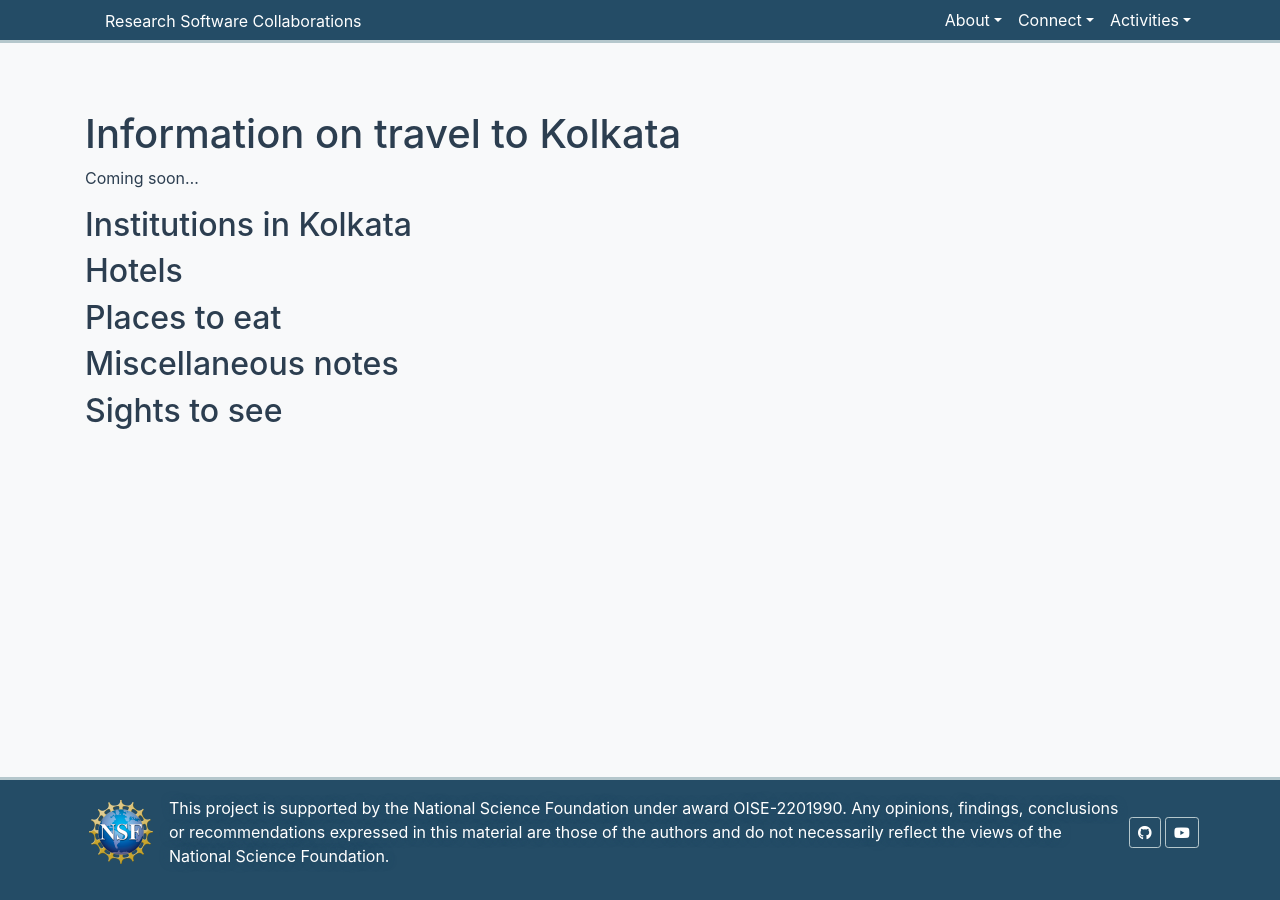
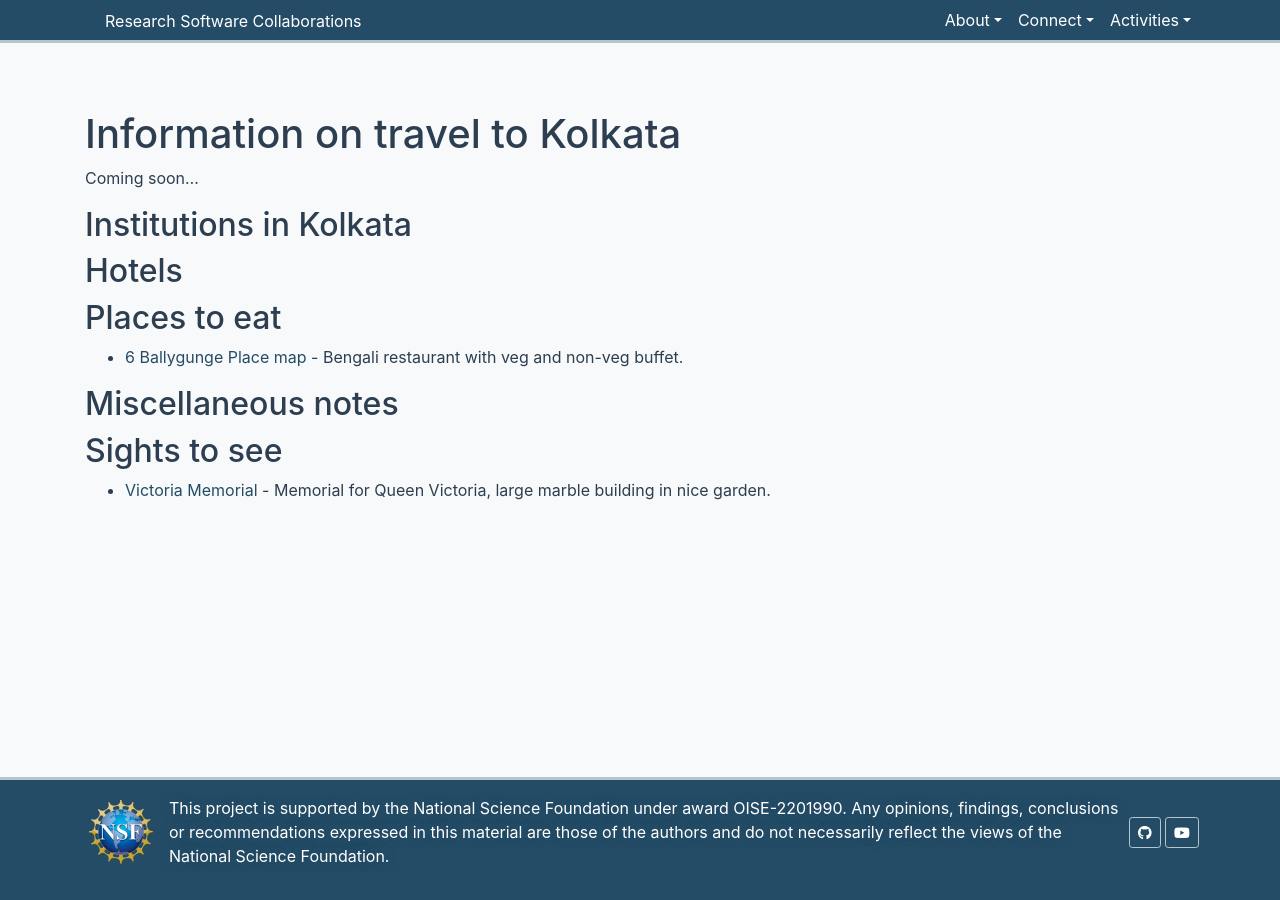
Before and after one commit to research-software-collaborations/research-software-collaborations.github.io, a Jekyll site: the page built from pages/info/travel-to-kolkata.md, in a window 1280 px wide. Built offline with Jekyll 4.4.1, drawn with Linux system fonts in a browser that asks for light colours; cached includes are drawn as plain includes.

Commit message:
Update with some Kolkata information

```diff
--- a/pages/info/travel-to-kolkata.md
+++ b/pages/info/travel-to-kolkata.md
@@ -14,6 +14,10 @@ Coming soon...
 
 ## Places to eat
 
+  * [6 Ballygunge Place](http://6ballygungeplace.in/) [map](https://goo.gl/maps/HCczvY51PKKstSkW9) - Bengali restaurant with veg and non-veg buffet.
+
 ## Miscellaneous notes
 
 ## Sights to see
+
+  * [Victoria Memorial](https://victoriamemorial-cal.org/home/content/en) - Memorial for Queen Victoria, large marble building in nice garden.
```
